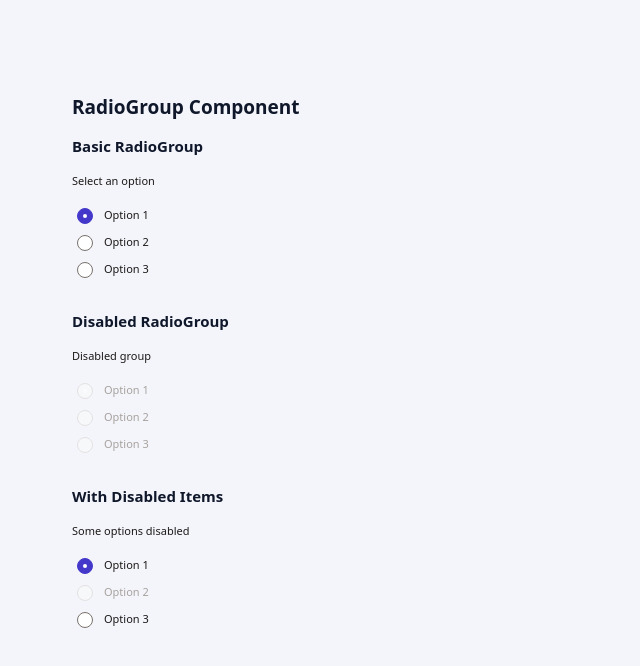
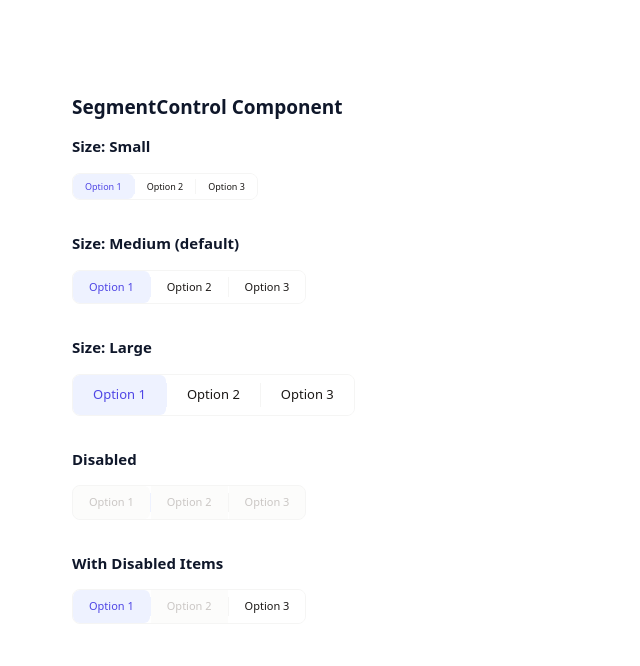
Before and after one commit to supreeth-kashyap/pada, a React (Vite) app: page / in a window 1280 px wide. Shown: the top 666 px of the page, without its empty margins (0-640 px from the left). Built offline with nearby package versions, Linux system fonts and the light colour scheme.

Commit message:
segment control and searh field

```diff
--- a/src/components/SegmentControl/SegmentControl.css
+++ b/src/components/SegmentControl/SegmentControl.css
@@ -1,31 +1,68 @@
+/* Root */
 .segment-control {
   display: inline-flex;
   position: relative;
+  --segment-padding: var(--spacing-2) var(--spacing-4);
+  --segment-font-size: var(--font-size-sm);
+  font-weight: 600;
+  --segment-min-height: var(--spacing-8);
 }
 
-.segment-control__container {
+/* Size variants */
+.segment-control[data-size="sm"] {
+  --segment-padding: var(--spacing-1-5) var(--spacing-3);
+  --segment-font-size: var(--font-size-xs);
+  --segment-min-height: var(--spacing-6);
+}
+
+.segment-control[data-size="lg"] {
+  --segment-padding: var(--spacing-2-5) var(--spacing-5);
+  --segment-font-size: var(--font-size-base);
+  --segment-min-height: var(--spacing-10);
+}
+
+/* Icon-only mode */
+.segment-control[data-icon-only] {
+  --segment-padding: var(--spacing-2);
+}
+
+.segment-control[data-size="sm"][data-icon-only] {
+  --segment-padding: var(--spacing-1-5);
+  --segment-min-width: var(--spacing-6);
+}
+
+.segment-control[data-size="lg"][data-icon-only] {
+  --segment-padding: var(--spacing-2-5);
+  --segment-min-width: var(--spacing-10);
+}
+
+/* Container */
+.segment-options {
   display: inline-flex;
   position: relative;
   background-color: var(--color-white);
-  border: 1px solid var(--color-neutral-300);
+  border: 1px solid var(--color-neutral-100);
   border-radius: var(--radius-lg);
   padding: 0;
   gap: 0;
   overflow: hidden;
 }
 
-.segment-control__option {
+/* Segment option */
+.segment-option {
   position: relative;
   z-index: 1;
   display: inline-flex;
   align-items: center;
   justify-content: center;
   gap: var(--spacing-1-5);
+  padding: var(--segment-padding);
+  min-height: var(--segment-min-height);
   font-family: inherit;
-  font-size: var(--font-size-sm);
+  font-size: var(--segment-font-size);
   font-weight: 400;
   line-height: var(--line-height-base);
-  color: var(--color-neutral-600);
+  color: var(--color-neutral-900);
   background-color: var(--color-white);
   border: none;
   cursor: pointer;
@@ -34,102 +71,60 @@
   outline: none;
 }
 
-.segment-control__option:focus-visible {
+.segment-option:focus-visible {
   outline: 2px solid var(--color-focus-ring);
   outline-offset: -2px;
   z-index: 2;
 }
 
-.segment-control__option--selected {
+.segment-option:hover:not(:disabled):not([aria-selected="true"]) {
+  color: var(--color-primary-700);
+}
+
+/* Selected state */
+.segment-option[aria-selected="true"] {
   color: var(--color-primary-600);
   background-color: var(--color-primary-50);
+  border-radius: var(--radius-md);
+  font-weight: 500;
 }
 
-.segment-control__option--disabled {
+.segment-option[aria-selected="true"]:not(:disabled):hover {
+  background-color: var(--color-primary-100);
+}
+
+/* Disabled state */
+.segment-option:disabled {
   color: var(--color-neutral-400);
   background-color: var(--color-neutral-50);
   cursor: not-allowed;
   opacity: 0.6;
 }
 
-.segment-control__option:not(.segment-control__option--disabled):not(.segment-control__option--selected):hover {
-  background-color: var(--color-neutral-50);
-}
-
-.segment-control__option--selected:not(.segment-control__option--disabled):hover {
-  background-color: var(--color-primary-100);
-}
-
-.segment-control__icon {
+/* Icon */
+.segment-icon {
   flex-shrink: 0;
 }
 
-.segment-control__label {
+/* Label */
+.segment-label {
   flex-shrink: 0;
 }
 
-.segment-control__divider {
+/* Divider */
+.segment-divider {
   width: 1px;
-  background-color: var(--color-neutral-300);
+  background-color: var(--color-neutral-100);
   flex-shrink: 0;
   z-index: 1;
   height: 60%;
   align-self: center;
 }
 
-.segment-control__option--selected + .segment-control__divider {
-  background-color: var(--color-primary-200);
+.segment-option[aria-selected="true"]+.segment-divider {
+  background-color: var(--color-primary-50);
 }
 
-.segment-control__divider + .segment-control__option--selected {
-  background-color: var(--color-primary-200);
+.segment-divider+.segment-option[aria-selected="true"] {
+  background-color: var(--color-primary-50);
 }
-
-/* Sizes */
-.segment-control--sm .segment-control__option {
-  padding: var(--spacing-1-5) var(--spacing-3);
-  font-size: var(--font-size-xs);
-  min-height: var(--spacing-6);
-}
-
-.segment-control--md .segment-control__option {
-  padding: var(--spacing-2) var(--spacing-4);
-  font-size: var(--font-size-sm);
-  min-height: var(--spacing-8);
-}
-
-.segment-control--lg .segment-control__option {
-  padding: var(--spacing-2-5) var(--spacing-5);
-  font-size: var(--font-size-base);
-  min-height: var(--spacing-10);
-}
-
-/* Icon-only mode */
-.segment-control--icon-only .segment-control__option {
-  padding: var(--spacing-2);
-}
-
-.segment-control--sm.segment-control--icon-only .segment-control__option {
-  padding: var(--spacing-1-5);
-  min-width: var(--spacing-6);
-}
-
-.segment-control--md.segment-control--icon-only .segment-control__option {
-  padding: var(--spacing-2);
-  min-width: var(--spacing-8);
-}
-
-.segment-control--lg.segment-control--icon-only .segment-control__option {
-  padding: var(--spacing-2-5);
-  min-width: var(--spacing-10);
-}
-
-/* Disabled state */
-.segment-control--disabled {
-  opacity: 0.6;
-  pointer-events: none;
-}
-
-.segment-control--disabled .segment-control__option {
-  cursor: not-allowed;
-}
--- a/src/components/SegmentControl/SegmentControl.tsx
+++ b/src/components/SegmentControl/SegmentControl.tsx
@@ -1,4 +1,4 @@
-import React, { useState } from 'react';
+import React, { useState, useRef } from 'react';
 import './SegmentControl.css';
 import { Icon } from '../Icon';
 
@@ -28,6 +28,7 @@ export const SegmentControl: React.FC<SegmentControlProps> = ({
   size = 'md',
   disabled = false
 }) => {
+  const containerRef = useRef<HTMLDivElement>(null);
   const [internalValue, setInternalValue] = useState<string>(defaultValue || options[0]?.value || '');
   const isControlled = controlledValue !== undefined;
   const currentValue = isControlled ? controlledValue : internalValue;
@@ -51,7 +52,7 @@ export const SegmentControl: React.FC<SegmentControlProps> = ({
       const nextOption = options[nextIndex];
       if (!nextOption.disabled) {
         handleChange(nextOption.value);
-        const nextButton = document.getElementById(`segment-${nextIndex}`);
+        const nextButton = containerRef.current?.querySelector(`[data-index="${nextIndex}"]`) as HTMLButtonElement;
         nextButton?.focus();
       }
     } else if (event.key === 'ArrowLeft' || event.key === 'ArrowUp') {
@@ -60,7 +61,7 @@ export const SegmentControl: React.FC<SegmentControlProps> = ({
       const prevOption = options[prevIndex];
       if (!prevOption.disabled) {
         handleChange(prevOption.value);
-        const prevButton = document.getElementById(`segment-${prevIndex}`);
+        const prevButton = containerRef.current?.querySelector(`[data-index="${prevIndex}"]`) as HTMLButtonElement;
         prevButton?.focus();
       }
     }
@@ -68,15 +69,18 @@ export const SegmentControl: React.FC<SegmentControlProps> = ({
 
   // Determine if this is icon-only mode (all options have icons but no labels)
   const isIconOnly = options.every(opt => opt.icon && !opt.label);
-  const hasIcons = options.some(opt => opt.icon);
 
   return (
     <div
-      className={`segment-control segment-control--${size} ${disabled ? 'segment-control--disabled' : ''} ${isIconOnly ? 'segment-control--icon-only' : ''} ${hasIcons ? 'segment-control--with-icons' : ''} ${className}`.trim()}
+      ref={containerRef}
+      className={['segment-control', className].filter(Boolean).join(' ')}
       role="tablist"
       aria-label="Segment control"
+      data-size={size}
+      data-icon-only={isIconOnly ? '' : undefined}
+      data-disabled={disabled ? '' : undefined}
     >
-      <div className="segment-control__container">
+      <div className="segment-options">
         {options.map((option, index) => {
           const isSelected = option.value === currentValue;
           const isDisabled = disabled || option.disabled;
@@ -85,12 +89,11 @@ export const SegmentControl: React.FC<SegmentControlProps> = ({
           return (
             <React.Fragment key={option.value}>
               <button
-                id={`segment-${index}`}
                 type="button"
                 role="tab"
                 aria-selected={isSelected}
-                aria-disabled={isDisabled}
-                className={`segment-control__option ${isSelected ? 'segment-control__option--selected' : ''} ${isDisabled ? 'segment-control__option--disabled' : ''}`}
+                data-index={index}
+                className="segment-option"
                 onClick={() => handleChange(option.value)}
                 onKeyDown={(e) => handleKeyDown(e, option.value, index)}
                 disabled={isDisabled}
@@ -100,16 +103,16 @@ export const SegmentControl: React.FC<SegmentControlProps> = ({
                   <Icon
                     name={option.icon}
                     size={16}
-                    color={isSelected ? 'var(--color-blue-600)' : 'var(--color-neutral-600)'}
-                    className="segment-control__icon"
+                    color={isSelected ? 'var(--color-primary-600)' : 'var(--color-neutral-600)'}
+                    className="segment-icon"
                   />
                 )}
                 {option.label && (
-                  <span className="segment-control__label">{option.label}</span>
+                  <span className="segment-label">{option.label}</span>
                 )}
               </button>
               {!isLast && (
-                <div className="segment-control__divider" />
+                <div className="segment-divider" />
               )}
             </React.Fragment>
           );
--- a/src/demo/App.css
+++ b/src/demo/App.css
@@ -1,5 +1,5 @@
 .demo-shell {
-  background: #f4f5fb;
+  background: #fff;
   min-height: 100vh;
   width: 100vw;
   padding: 40px 32px;
--- a/src/demo/App.tsx
+++ b/src/demo/App.tsx
@@ -2,23 +2,22 @@ import '../styles/global.css';
 import '../styles/primitives.css';
 import './App.css';
 import { useState } from 'react';
-import { RadioGroup } from '../components/RadioGroup/RadioGroup';
+import { SegmentControl } from '../components/SegmentControl/SegmentControl';
 
 const App = () => {
-  const [selectedRadio, setSelectedRadio] = useState('option-1');
+  const [selectedSegment, setSelectedSegment] = useState('option-1');
 
   return (
     <main className="demo-shell">
       <section style={{ padding: '40px' }}>
-        <h2>RadioGroup Component</h2>
+        <h2>SegmentControl Component</h2>
 
         <div style={{ marginBottom: '32px' }}>
-          <h3>Basic RadioGroup</h3>
-          <RadioGroup
-            name="basic-radio"
-            label="Select an option"
-            value={selectedRadio}
-            onChange={setSelectedRadio}
+          <h3>Size: Small</h3>
+          <SegmentControl
+            size="sm"
+            value={selectedSegment}
+            onChange={setSelectedSegment}
             options={[
               { value: 'option-1', label: 'Option 1' },
               { value: 'option-2', label: 'Option 2' },
@@ -28,13 +27,39 @@ const App = () => {
         </div>
 
         <div style={{ marginBottom: '32px' }}>
-          <h3>Disabled RadioGroup</h3>
-          <RadioGroup
-            name="disabled-radio"
-            label="Disabled group"
-            value={selectedRadio}
-            onChange={setSelectedRadio}
+          <h3>Size: Medium (default)</h3>
+          <SegmentControl
+            size="md"
+            value={selectedSegment}
+            onChange={setSelectedSegment}
+            options={[
+              { value: 'option-1', label: 'Option 1' },
+              { value: 'option-2', label: 'Option 2' },
+              { value: 'option-3', label: 'Option 3' },
+            ]}
+          />
+        </div>
+
+        <div style={{ marginBottom: '32px' }}>
+          <h3>Size: Large</h3>
+          <SegmentControl
+            size="lg"
+            value={selectedSegment}
+            onChange={setSelectedSegment}
+            options={[
+              { value: 'option-1', label: 'Option 1' },
+              { value: 'option-2', label: 'Option 2' },
+              { value: 'option-3', label: 'Option 3' },
+            ]}
+          />
+        </div>
+
+        <div style={{ marginBottom: '32px' }}>
+          <h3>Disabled</h3>
+          <SegmentControl
             disabled
+            value={selectedSegment}
+            onChange={setSelectedSegment}
             options={[
               { value: 'option-1', label: 'Option 1' },
               { value: 'option-2', label: 'Option 2' },
@@ -45,11 +70,9 @@ const App = () => {
 
         <div style={{ marginBottom: '32px' }}>
           <h3>With Disabled Items</h3>
-          <RadioGroup
-            name="partial-disabled-radio"
-            label="Some options disabled"
-            value={selectedRadio}
-            onChange={setSelectedRadio}
+          <SegmentControl
+            value={selectedSegment}
+            onChange={setSelectedSegment}
             options={[
               { value: 'option-1', label: 'Option 1' },
               { value: 'option-2', label: 'Option 2', disabled: true },
```
Also changed, not shown: src/components/SearchField/SearchField.css (+36 -13 lines), src/components/SearchField/SearchField.tsx (+7 -6 lines).
